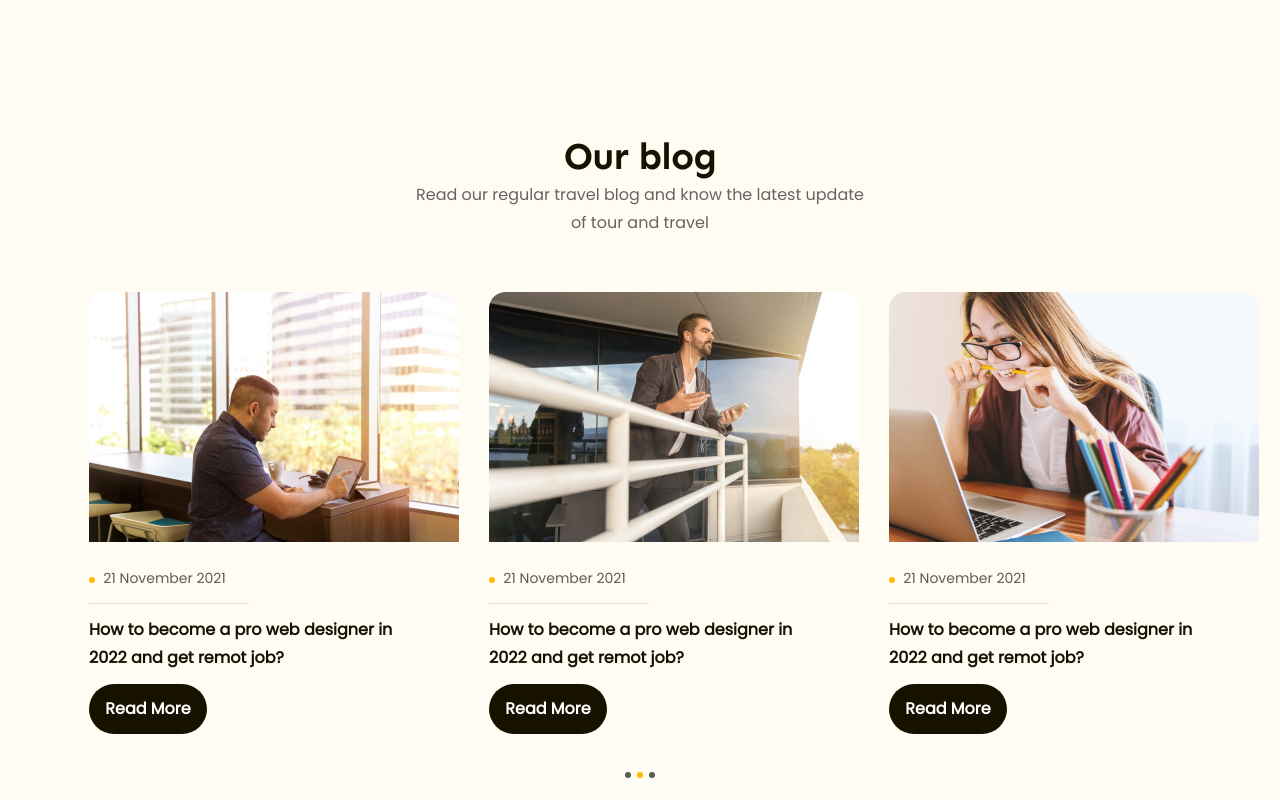
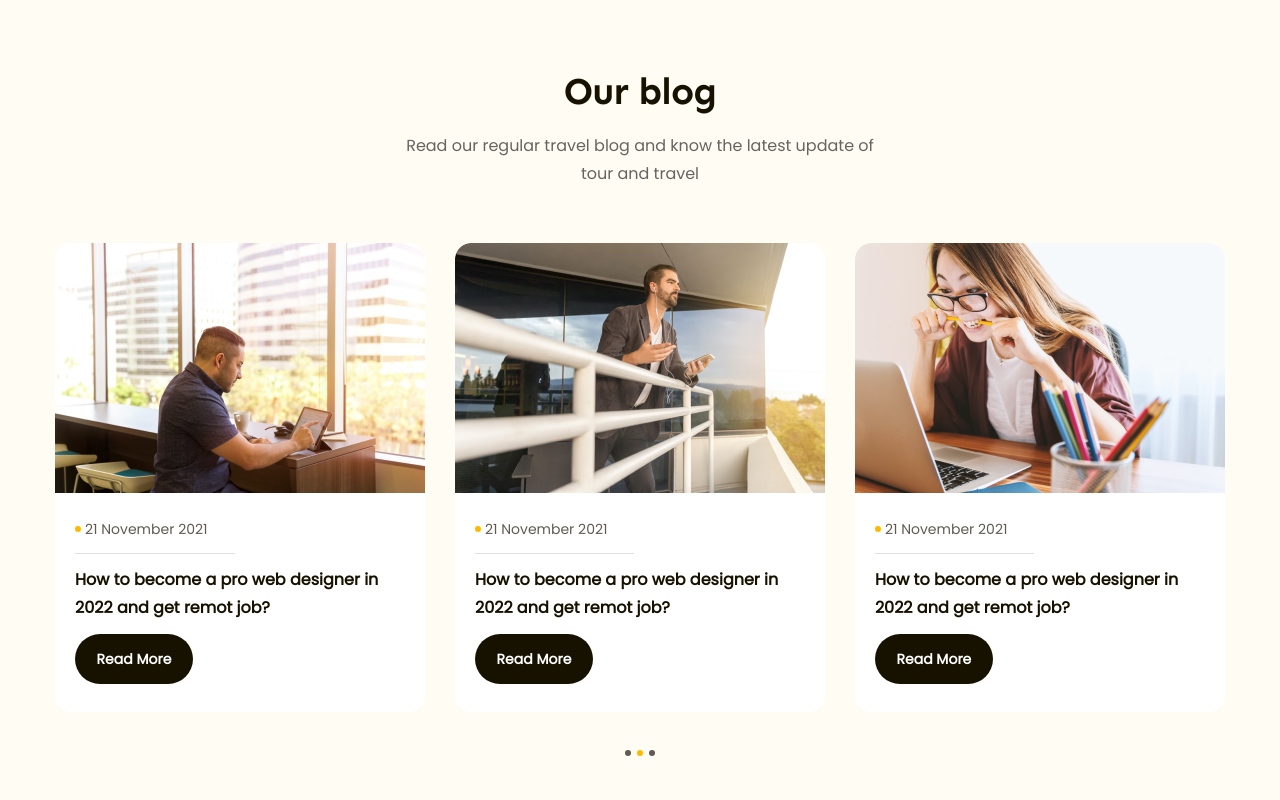
Before and after one commit to chuvanvinh/Duandemo1, a plain HTML site: page index.html in a window 1280 px wide. Shown: the part 3860-4660 px from the top of the page. Drawn offline with Linux system fonts and the light colour scheme.

Commit message:
p10 sua blog

```diff
--- a/assets/css/style.css
+++ b/assets/css/style.css
@@ -613,94 +613,107 @@ a {
   margin-top: 200px;
 }
 /* ===========Our Blog================ */
-.ourblog {
+.blog {
+  margin-top: 145px;
+  padding: 96px 0;
   background: #fffcf4;
-  padding: 65px;
-  margin-top: 145px;
 }
-.ourblog .heading {
-  margin-top: 96px;
+.blog .heading {
   text-align: center;
 }
-
-.ourblog .desc {
-  margin-top: 16px;
-  width: 448px;
-  margin: 0 auto;
+.blog .heading .desc {
+  margin: 16px auto 0;
+  width: 480px;
   color: #696262;
   font-size: 1.6rem;
   font-weight: 400;
   line-height: 1.75;
 }
-.ourblog .content {
+.blog .blog-list {
+  overflow: hidden;
+  gap: 30px;
   display: flex;
   margin-top: 55px;
-  gap: 30px;
 }
-.ourblog .content .thumb {
-  width: 370px;
+.blog .item {
+  flex-shrink: 0;
+  width: calc(33.33% - 20px);
+  border-radius: 16px;
+  background: #fff;
+}
+.blog .item:hover {
+  box-shadow: 0 16px 32px 0 rgba(0, 0, 0, 0.05);
+}
+.blog .item .thumb {
+  width: 100%;
   height: 250px;
+  object-fit: cover;
   border-radius: 16px 16px 0 0;
 }
-.ourblog .content .noidung {
-  margin-top: 20px;
+.blog .item .info {
+  padding: 20px 20px 28px;
 }
-.ourblog .content span {
-  margin-left: 4px;
+.blog .item .date {
+  padding-bottom: 12px;
+  position: relative;
+  display: inline-flex;
+  align-items: center;
   color: #5f5b53;
   font-size: 1.4rem;
   font-weight: 400;
   line-height: 1.86;
 }
-.ourblog .content .cta-icon {
+.blog .item .date::before {
+  margin-right: 4px;
+  border-radius: 50%;
+  content: "";
+  display: inline-block;
   width: 6px;
   height: 6px;
-  justify-content: center;
-  align-items: center;
+  background-color: var(--primary-color);
 }
-.ourblog .content .bgr {
-  margin-top: 12px;
-  width: 160px;
+.blog .item .date::after {
+  position: absolute;
+  left: 0;
+  bottom: 0;
+  content: "";
+  display: inline-block;
+  right: -27px;
   height: 1px;
   border-radius: 0.5px;
   background: #e2dfda;
 }
-.ourblog .content .heading-lv3 {
+.blog .item .title {
+  margin-top: 12px;
   width: 330px;
-  margin-top: 12px;
   color: #171100;
   font-size: 1.6rem;
   font-weight: 600;
   line-height: 1.75;
 }
-.ourblog .content .cta-join {
+.blog .item .btn {
   margin-top: 12px;
-  /* color: #fff;
-  text-align: center;
   font-size: 1.4rem;
-  font-weight: 600;
-  line-height: 1.86; */
 }
-.ourblog .content .cta-join:hover {
-  background-color: var(--primary-color);
-  color: #fff;
+.blog .item .btn:hover {
+  background: var(--primary-color);
+}
+.blog .dots {
+  justify-content: center;
+  margin-top: 38px;
+  display: flex;
+  gap: 6px;
+}
+.blog .dot {
+  background: #5f5b53;
+  border-radius: 50%;
+  width: 6px;
+  height: 6px;
   cursor: pointer;
 }
-.ourblog .foot .dots {
-  margin-top: 38px;
-  display: flex;
-  justify-content: center;
-  align-items: center;
-  gap: 6px;
-}
-.ourblog .foot .dot {
-  width: 6px;
-  height: 6px;
-  border-radius: 50%;
-  background: #5f5b53;
-}
-.ourblog .foot .dot.active {
-  background: var(--primary-color);
+.blog .dot.active {
+  background-color: var(--primary-color);
+  cursor: default;
 }
 /* ==========foot================ */
 .footpage {
--- a/index.html
+++ b/index.html
@@ -361,65 +361,109 @@
         </div>
 <!-- hết phần feature -->
  <!-- Our blog -->
-  <div class="ourblog">
+  <div class="blog">
     <div class="main-content">
       <div class="heading">
         <h2 class="heading-lv2">Our blog</h2>
         <p class="desc">Read our regular travel blog and know the latest update of tour and travel</p>
       </div>
-      <div class="content">
+      <div class="blog-list">
         <!-- item1 -->
         <div class="item">
-          <img src="./assets/img/ourblog1.jpg" alt="" class="thumb">
-          <div class="noidung">
-            <div class="icon">
-              <img src="./assets/img/ourblog-icon.svg" alt="" class="cta-icon">
-              <span>21 November 2021</span>
-            </div>
-            <div class="bgr"></div>
-            <h3 class="heading-lv3">How to become a pro web designer in 2022 and get remot job?</h3>
-            <a href="" class="btn cta-join">Read More</a>
-          </div>
+          <a href="#!"><img src="./assets/img/ourblog1.jpg" alt="" class="thumb"></a>
+           <div class="info">
+                <span class="date">21 November 2021</span>
+            <a href="#!"><h3 class="title">How to become a pro web designer in 2022 and get remot job?</h3></a>
+            <a href="" class="btn">Read More</a>
+           </div>
         </div>
+
         <!-- item2 -->
         <div class="item">
-          <img src="./assets/img/ourblog2.jpg" alt="" class="thumb">
-          <div class="noidung">
-            <div class="icon">
-              <img src="./assets/img/ourblog-icon.svg" alt="" class="cta-icon">
-              <span>21 November 2021</span>
-            </div>
-            <div class="bgr"></div>
-            <h3 class="heading-lv3">How to become a pro web designer in 2022 and get remot job?</h3>
-            <a href="" class="btn cta-join">Read More</a>
+          <a href="#!"><img src="./assets/img/ourblog2.jpg" alt="" class="thumb"></a>
+          <div class="info">
+            <span class="date">21 November 2021</span>
+            <a href="#!"><h3 class="title">How to become a pro web designer in 2022 and get remot job?</h3></a>
+            <a href="" class="btn">Read More</a>
           </div>
         </div>
         <!-- item3 -->
         <div class="item">
-          <img src="./assets/img/ourblog3.jpg" alt="" class="thumb">
-          <div class="noidung">
-            <div class="icon">
-              <img src="./assets/img/ourblog-icon.svg" alt="" class="cta-icon">
-              <span>21 November 2021</span>
-            </div>
-            <div class="bgr"></div>
-            <h3 class="heading-lv3">How to become a pro web designer in 2022 and get remot job?</h3>
-            <a href="" class="btn cta-join">Read More</a>
+          <a href="#!"><img src="./assets/img/ourblog3.jpg" alt="" class="thumb"></a>
+          <div class="info">
+            <span class="date">21 November 2021</span>
+            <a href="#!"><h3 class="title">How to become a pro web designer in 2022 and get remot job?</h3></a>
+            <a href="" class="btn">Read More</a>
           </div>
         </div>
+        <!-- item4 -->
+        <div class="item">
+          <a href="#!"><img src="./assets/img/ourblog1.jpg" alt="" class="thumb"></a>
+           <div class="info">
+                <span class="date">21 November 2021</span>
+            <a href="#!"><h3 class="title">How to become a pro web designer in 2022 and get remot job?</h3></a>
+            <a href="" class="btn">Read More</a>
+           </div>
+        </div>
+
+        <!-- item5 -->
+        <div class="item">
+          <a href="#!"><img src="./assets/img/ourblog2.jpg" alt="" class="thumb"></a>
+          <div class="info">
+            <span class="date">21 November 2021</span>
+            <a href="#!"><h3 class="title">How to become a pro web designer in 2022 and get remot job?</h3></a>
+            <a href="" class="btn">Read More</a>
+          </div>
+        </div>
+        <!-- item6 -->
+        <div class="item">
+          <a href="#!"><img src="./assets/img/ourblog3.jpg" alt="" class="thumb"></a>
+          <div class="info">
+            <span class="date">21 November 2021</span>
+            <a href="#!"><h3 class="title">How to become a pro web designer in 2022 and get remot job?</h3></a>
+            <a href="" class="btn">Read More</a>
+          </div>
+        </div>
+        <!-- item7 -->
+        <div class="item">
+          <a href="#!"><img src="./assets/img/ourblog1.jpg" alt="" class="thumb"></a>
+           <div class="info">
+                <span class="date">21 November 2021</span>
+            <a href="#!"><h3 class="title">How to become a pro web designer in 2022 and get remot job?</h3></a>
+            <a href="" class="btn">Read More</a>
+           </div>
+        </div>
+
+        <!-- item8 -->
+        <div class="item">
+          <a href="#!"><img src="./assets/img/ourblog2.jpg" alt="" class="thumb"></a>
+          <div class="info">
+            <span class="date">21 November 2021</span>
+            <a href="#!"><h3 class="title">How to become a pro web designer in 2022 and get remot job?</h3></a>
+            <a href="" class="btn">Read More</a>
+          </div>
+        </div>
+        <!-- item9 -->
+        <div class="item">
+          <a href="#!"><img src="./assets/img/ourblog3.jpg" alt="" class="thumb"></a>
+          <div class="info">
+            <span class="date">21 November 2021</span>
+            <a href="#!"><h3 class="title">How to become a pro web designer in 2022 and get remot job?</h3></a>
+            <a href="" class="btn">Read More</a>
+          </div>
+        </div>
+      </div>
         <!-- hết item -->
-      </div>
-      <div class="foot">
-        <div class="dots">
+          <div class="dots">
           <span class="dot"></span>
           <span class="dot active"></span>
           <span class="dot"></span>
         </div>
-      </div>
     </div>
   </div>
-  <!-- Foot -->
-   <div class="footpage">
+    </main>
+    <!-- foot -->
+        <div class="footpage">
     <div class="main-content">
         <!-- item1 -->
        <div class="item">
@@ -459,6 +503,5 @@
     <div class="bgr-page"></div>
    <p class="footp">Copyright ©2022 webdesign.gdn All rights reserved</p>
    </div>
-    </main>
   </body>
 </html>
```
